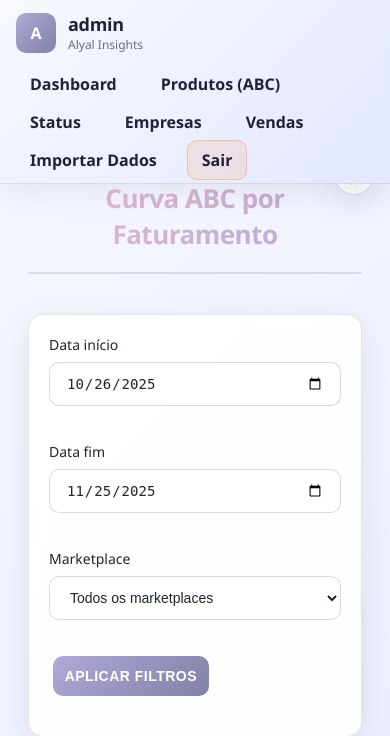
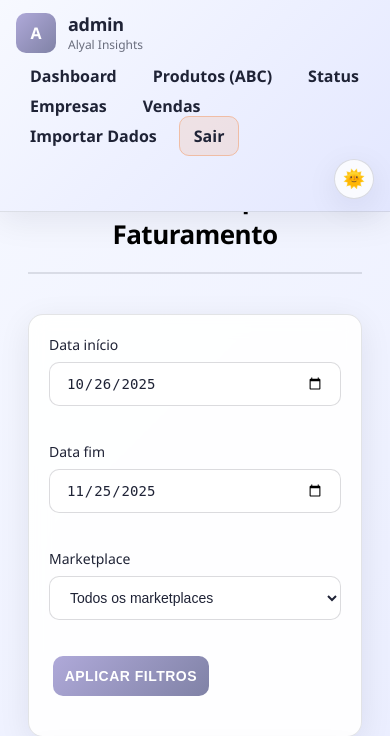
Before and after one commit to wagnerfa/alyal_data, a Flask app: page /dashboard/abc in a window 390 px wide. Shown: the top 736 px of the page. Run offline with Flask 3, Linux system fonts and the light colour scheme; a user stored in the database is signed in.

Commit message:
Major UX improvements: theme toggle, colors, and notifications
- Move themeToggle button inside navbar (right side)
- Change dashboard h1 color to solid black (white in dark mode)
- Remove "Período sem dados. Ajustamos automaticamente para" messages
- Fix chart legends in dark mode (now white instead of black)
- Update navbar for users: show only logo (no username/subtitle)
- Update navbar for managers: show logo + username + subtitle
- Add theme-aware chart colors with dynamic updates
- Improve responsive layout for themeToggle in mobile
- All chart text adapts to light/dark theme automatically

```diff
--- a/app/dashboard/routes.py
+++ b/app/dashboard/routes.py
@@ -323,10 +323,6 @@ def manager_dashboard():
                 start_date, end_date = min_date, max_date
                 kpis = get_kpis(db.session, start_date, end_date, marketplace_id)
                 timeseries = sales_timeseries(db.session, start_date, end_date, marketplace_id)
-                flash(
-                    f'Período sem dados. Ajustamos automaticamente para {start_date:%d/%m/%Y} – {end_date:%d/%m/%Y}.',
-                    'info',
-                )
 
     previous_start, previous_end = _get_previous_period(start_date, end_date)
     previous_kpis = get_kpis(db.session, previous_start, previous_end, marketplace_id)
@@ -379,10 +375,6 @@ def user_dashboard():
                 start_date, end_date = min_date, max_date
                 kpis = get_kpis(db.session, start_date, end_date, marketplace_id)
                 timeseries = sales_timeseries(db.session, start_date, end_date, marketplace_id)
-                flash(
-                    f'Período sem dados. Ajustamos automaticamente para {start_date:%d/%m/%Y} – {end_date:%d/%m/%Y}.',
-                    'info',
-                )
 
     status_data = status_breakdown(db.session, start_date, end_date, marketplace_id)
     status_items = [
@@ -485,10 +477,6 @@ def abc_view():
             if min_date != start_date or max_date != end_date:
                 start_date, end_date = min_date, max_date
                 abc_data = abc_by_revenue(db.session, start_date, end_date, marketplace_id)
-                flash(
-                    f'Período sem dados. Ajustamos automaticamente para {start_date:%d/%m/%Y} – {end_date:%d/%m/%Y}.',
-                    'info',
-                )
 
     chart_slice = abc_data[:10]
     chart_labels = [item['sku'] for item in chart_slice]
@@ -524,10 +512,6 @@ def status_view():
             if min_date != start_date or max_date != end_date:
                 start_date, end_date = min_date, max_date
                 breakdown = status_breakdown(db.session, start_date, end_date, marketplace_id)
-                flash(
-                    f'Período sem dados. Ajustamos automaticamente para {start_date:%d/%m/%Y} – {end_date:%d/%m/%Y}.',
-                    'info',
-                )
             total_current = sum(breakdown['values'])
     previous_start, previous_end = _get_previous_period(start_date, end_date)
     previous_breakdown = status_breakdown(db.session, previous_start, previous_end, marketplace_id)
--- a/app/static/css/style.css
+++ b/app/static/css/style.css
@@ -44,7 +44,7 @@ body {
     color: var(--text-primary);
     transition: background 0.3s ease, color 0.3s ease;
     padding: 0 20px 40px;
-    padding-top: 90px;
+    padding-top: 70px;
 }
 
 body[data-theme="dark"] {
@@ -72,9 +72,6 @@ body[data-theme="dark"] {
 
 /* Botão de alternância de tema */
 .theme-toggle {
-    position: fixed;
-    top: 80px;
-    right: 20px;
     width: 40px;
     height: 40px;
     border-radius: 50%;
@@ -89,7 +86,14 @@ body[data-theme="dark"] {
     transition: transform 0.3s ease, box-shadow 0.3s ease;
     color: var(--text-primary);
     font-size: 18px;
-    z-index: 8000;
+    flex-shrink: 0;
+}
+
+.theme-toggle-login {
+    position: fixed;
+    top: 20px;
+    right: 20px;
+    z-index: 10000;
 }
 
 .theme-toggle:hover,
@@ -107,6 +111,11 @@ body[data-theme="dark"] {
     position: relative;
     height: 280px;
     max-height: 320px;
+}
+
+/* Cores para gráficos no tema escuro */
+body[data-theme="dark"] canvas {
+    color: #ffffff;
 }
 
 @media (max-width: 1024px) {
@@ -341,11 +350,12 @@ body[data-theme="dark"] {
 .dashboard-header h1 {
     font-size: 36px;
     font-weight: 700;
-    background: linear-gradient(135deg, var(--color-primary), var(--color-secondary));
-    -webkit-background-clip: text;
-    -webkit-text-fill-color: transparent;
-    background-clip: text;
+    color: #000000;
     letter-spacing: -0.5px;
+}
+
+body[data-theme="dark"] .dashboard-header h1 {
+    color: #ffffff;
 }
 
 .user-info {
@@ -641,6 +651,13 @@ tbody tr:hover {
     border: 2px solid var(--card-border);
     background: var(--input-bg);
     padding: 2px;
+}
+
+.nav-user-logo-large {
+    height: 50px;
+    max-width: 200px;
+    object-fit: contain;
+    border-radius: 8px;
 }
 
 .nav-user-logo-placeholder {
@@ -1193,7 +1210,7 @@ tbody tr:hover {
 @media (max-width: 1024px) {
     body {
         padding: 0 16px 40px;
-        padding-top: 90px;
+        padding-top: 70px;
     }
 }
 
@@ -1203,23 +1220,23 @@ tbody tr:hover {
         padding-top: 140px;
     }
 
-    .theme-toggle {
-        position: fixed;
-        top: 145px;
-        right: 16px;
-    }
-
     .nav-wrapper {
         flex-direction: column;
         align-items: flex-start;
+        gap: 12px;
     }
 
     .nav-links {
         width: 100%;
+        gap: 8px;
     }
 
     .main-nav {
         padding: 12px 16px;
+    }
+
+    .theme-toggle {
+        align-self: flex-end;
     }
 
     .dashboard-header {
@@ -1249,10 +1266,6 @@ tbody tr:hover {
     body {
         padding: 0 12px 40px;
         padding-top: 150px;
-    }
-
-    .theme-toggle {
-        top: 155px;
     }
 
     .login-card {
--- a/app/static/js/main.js
+++ b/app/static/js/main.js
@@ -1,4 +1,16 @@
 // Animações e interatividade
+
+// Função para obter cores do tema
+function getChartColors() {
+    const isDark = document.body.getAttribute('data-theme') === 'dark';
+    return {
+        textColor: isDark ? '#ffffff' : '#1f2336',
+        gridColor: isDark ? 'rgba(255, 255, 255, 0.1)' : 'rgba(31, 35, 54, 0.1)',
+    };
+}
+
+// Variável global para armazenar instâncias dos gráficos
+window.chartInstances = window.chartInstances || [];
 
 document.addEventListener('DOMContentLoaded', function() {
 
@@ -17,6 +29,9 @@ document.addEventListener('DOMContentLoaded', function() {
         if (themeIcon) {
             themeIcon.textContent = normalizedTheme === 'dark' ? '🌙' : '🌞';
         }
+
+        // Atualizar cores dos gráficos quando o tema mudar
+        updateChartsTheme();
     };
 
     const storedTheme = localStorage.getItem('preferredTheme');
@@ -175,3 +190,34 @@ style.textContent = `
     }
 `;
 document.head.appendChild(style);
+
+// Função para atualizar cores dos gráficos
+function updateChartsTheme() {
+    if (!window.chartInstances || window.chartInstances.length === 0) return;
+
+    const colors = getChartColors();
+
+    window.chartInstances.forEach(chart => {
+        if (chart && chart.options) {
+            // Atualizar cor dos textos dos eixos
+            if (chart.options.scales) {
+                Object.keys(chart.options.scales).forEach(scaleKey => {
+                    const scale = chart.options.scales[scaleKey];
+                    if (scale.ticks) {
+                        scale.ticks.color = colors.textColor;
+                    }
+                    if (scale.grid) {
+                        scale.grid.color = colors.gridColor;
+                    }
+                });
+            }
+
+            // Atualizar legenda
+            if (chart.options.plugins && chart.options.plugins.legend && chart.options.plugins.legend.labels) {
+                chart.options.plugins.legend.labels.color = colors.textColor;
+            }
+
+            chart.update();
+        }
+    });
+}
--- a/app/templates/base.html
+++ b/app/templates/base.html
@@ -7,13 +7,11 @@
     <link rel="stylesheet" href="{{ url_for('static', filename='css/style.css') }}">
 </head>
 <body data-theme="light" class="{% if current_user.is_authenticated %}app-layout{% else %}auth-layout{% endif %}">
-    <button type="button" class="theme-toggle theme-toggle-fixed" id="themeToggle" aria-label="Alternar tema">
-        <span id="themeToggleIcon" aria-hidden="true">🌞</span>
-    </button>
     {% if current_user.is_authenticated %}
     <nav class="main-nav">
         <div class="nav-wrapper">
             <div class="nav-brand">
+                {% if current_user.is_manager() %}
                     {% if current_user.logo_filename %}
                         <img src="{{ url_for('static', filename='uploads/logos/' ~ current_user.logo_filename) }}" alt="Logo {{ current_user.username }}" class="nav-user-logo">
                     {% else %}
@@ -23,6 +21,13 @@
                         <div class="nav-title">{{ current_user.username }}</div>
                         <div class="nav-subtitle">Alyal Insights</div>
                     </div>
+                {% else %}
+                    {% if current_user.logo_filename %}
+                        <img src="{{ url_for('static', filename='uploads/logos/' ~ current_user.logo_filename) }}" alt="Logo {{ current_user.username }}" class="nav-user-logo-large">
+                    {% else %}
+                        <div class="nav-title">{{ current_user.username }}</div>
+                    {% endif %}
+                {% endif %}
             </div>
             <ul class="nav-links">
                 <li><a href="{{ url_for('dashboard.manager_dashboard' if current_user.is_manager() else 'dashboard.user_dashboard') }}">Dashboard</a></li>
@@ -37,8 +42,15 @@
                 {% endif %}
                 <li><a href="{{ url_for('auth.logout') }}" class="nav-logout">Sair</a></li>
             </ul>
+            <button type="button" class="theme-toggle" id="themeToggle" aria-label="Alternar tema">
+                <span id="themeToggleIcon" aria-hidden="true">🌞</span>
+            </button>
         </div>
     </nav>
+    {% else %}
+    <button type="button" class="theme-toggle theme-toggle-login" id="themeToggle" aria-label="Alternar tema">
+        <span id="themeToggleIcon" aria-hidden="true">🌞</span>
+    </button>
     {% endif %}
     <main class="main-content">
         {% with messages = get_flashed_messages(with_categories=true) %}
--- a/app/templates/dashboard_abc.html
+++ b/app/templates/dashboard_abc.html
@@ -77,7 +77,8 @@
 <script>
     const abcCtx = document.getElementById('abcChart');
     if (abcCtx) {
-        new Chart(abcCtx, {
+        const colors = getChartColors();
+        const abcChart = new Chart(abcCtx, {
             type: 'bar',
             data: {
                 labels: {{ chart_labels|tojson }},
@@ -112,7 +113,11 @@
                         beginAtZero: true,
                         position: 'left',
                         ticks: {
+                            color: colors.textColor,
                             callback: (value) => `R$ ${value.toLocaleString('pt-BR', { minimumFractionDigits: 2 })}`
+                        },
+                        grid: {
+                            color: colors.gridColor
                         }
                     },
                     y1: {
@@ -120,13 +125,16 @@
                         position: 'right',
                         grid: { drawOnChartArea: false },
                         ticks: {
+                            color: colors.textColor,
                             callback: (value) => `${value.toFixed(0)}%`
                         },
                         suggestedMax: 100
                     }
                 },
                 plugins: {
-                    legend: { display: false },
+                    legend: {
+                        display: false
+                    },
                     tooltip: {
                         mode: 'index',
                         intersect: false
@@ -134,6 +142,7 @@
                 }
             }
         });
+        window.chartInstances.push(abcChart);
     }
 
     // Paginação e pesquisa da tabela
```
Lines whose indentation alone changed are shown as unchanged.
